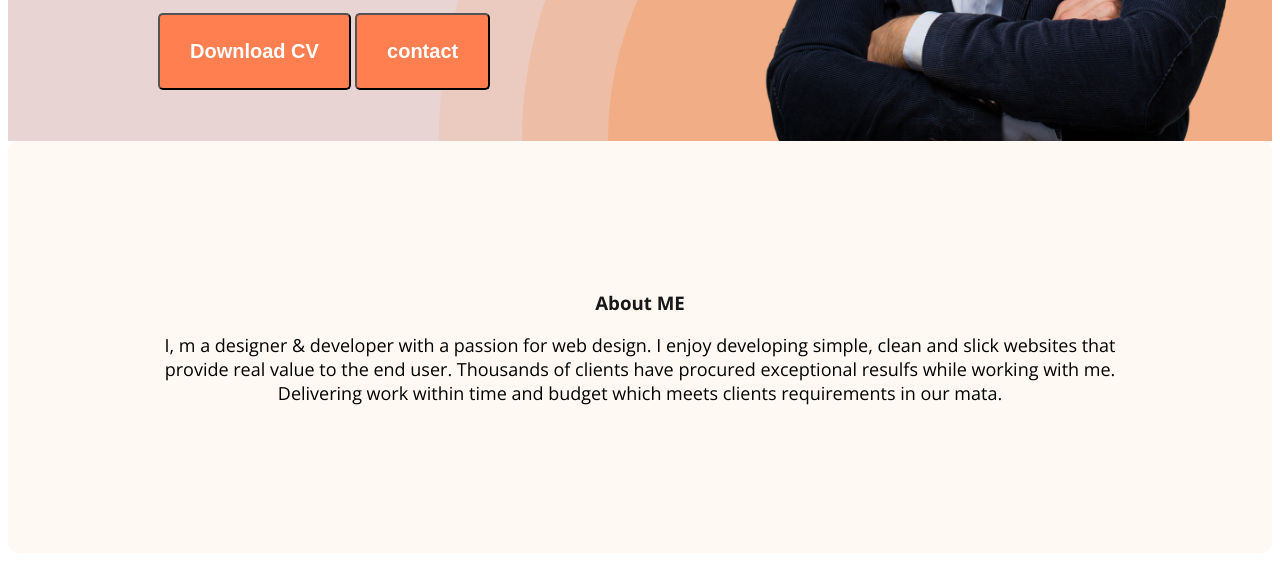
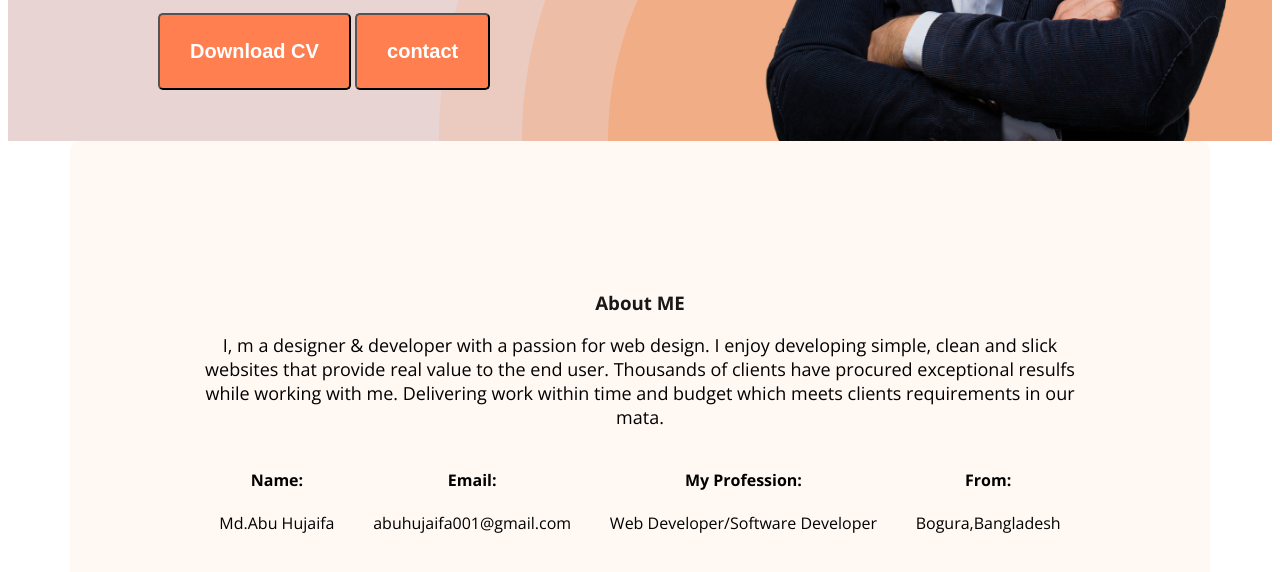
Before and after one commit to abuhujaifa022/web-github-portfolio, a plain HTML site: page index.html in a window 1280 px wide. Shown: the part 608-1180 px from the top of the page. Drawn offline with nearby package versions, Linux system fonts and the light colour scheme.

Commit message:
added aboutinformation

```diff
--- a/index.html
+++ b/index.html
@@ -42,6 +42,25 @@
          <h3 class="section-title">About ME</h3>
          <p class="section-descrtion">
           I, m a designer & developer with a passion for web design. I enjoy developing simple, clean and slick websites that provide real value to the end user. Thousands of clients have procured exceptional resulfs while working with me. Delivering work within time and budget which meets clients requirements in our mata.</p>
+          <div class="about-info-container">
+          <!-- .about-info*4>h4.info-title+p.info-description -->
+          <div class="about-info">
+               <h4 class="info-title">Name:</h4>
+               <p class="info-description">Md.Abu Hujaifa</p>
+          </div>
+          <div class="about-info">
+               <h4 class="info-title">Email:</h4>
+               <p class="info-description">abuhujaifa001@gmail.com</p>
+          </div>
+          <div class="about-info">
+               <h4 class="info-title">My Profession:</h4>
+               <p class="info-description">Web Developer/Software Developer</p>
+          </div>
+          <div class="about-info">
+               <h4 class="info-title">From:</h4>
+               <p class="info-description">Bogura,Bangladesh</p>
+          </div>
+     </div>
      </section>
 
     </main>
--- a/styles/portfolio.css
+++ b/styles/portfolio.css
@@ -86,7 +86,10 @@ justify-content: space-between;
   margin-bottom: 20px;
 }
 /* main section styles */
-
+main{
+  max-width: 1140px;
+  margin: 0 auto;
+}
 /* about sectoin styles */
 .about{
      padding: 130px;
@@ -94,3 +97,11 @@ justify-content: space-between;
      background: #fff8f3;
      margin: 130;
 }
+.about-info-container{
+     display: flex;
+     justify-content: space-around;
+}
+.about-info{
+     text-align: center;
+     justify-content: space-around;
+}
```
